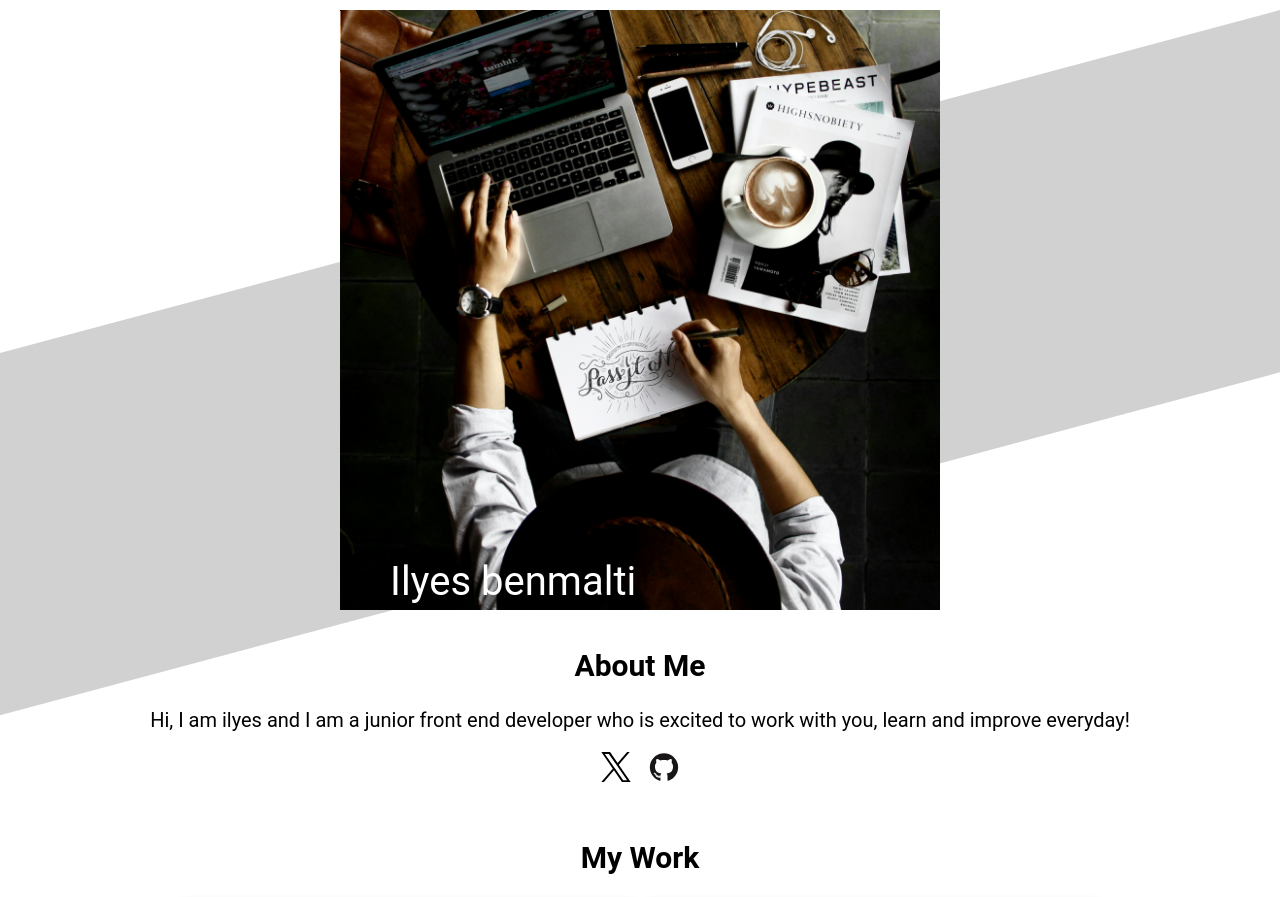
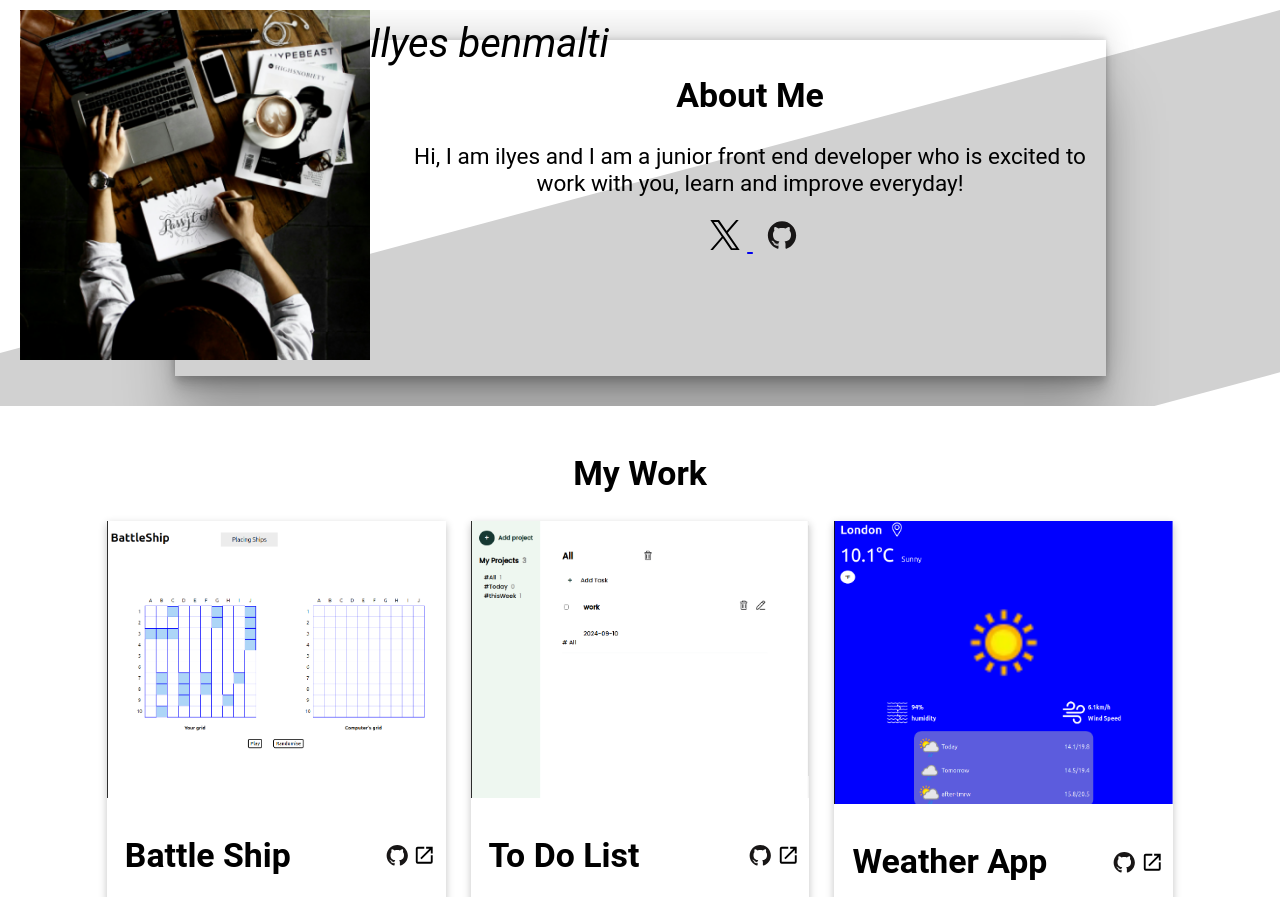
Before and after one commit to ILyes-SS/Homepage, a plain HTML site: page index.html in a window 1280 px wide. Shown: the top 897 px of the page. Drawn offline with Linux system fonts and the light colour scheme; a web font is replaced by a local one.

Commit message:
finish the project (i did not commit bcuz it was straightforward)

```diff
--- a/index.html
+++ b/index.html
@@ -19,7 +19,7 @@
               ./images/pexels-knownasovan-57690-400_x_400.png 400w,
               ./images/pexels-knownasovan-57690-600_x_600.png 600w
             "
-            sizes="(max-width: 700px) 400px, 600px"
+            sizes="(max-width: 700px) 400px,(min-width: 700px) 300px"
           />
           <div class="full-name">Ilyes benmalti</div>
         </div>
@@ -30,6 +30,7 @@
             to work with you, learn and improve everyday!
           </p>
           <div class="contact-icons">
+            <a href="https://x.com/MIT_CSAIL/status/1363172815315214336">
               <svg viewBox="0 0 128 128">
                 <path
                   d="M75.916 54.2 122.542 0h-11.05L71.008 47.06 38.672 0H1.376l48.898 71.164L1.376 128h11.05L55.18 78.303 89.328 128h37.296L75.913 54.2ZM60.782 71.79l-4.955-7.086-39.42-56.386h16.972L65.19 53.824l4.954 7.086 41.353 59.15h-16.97L60.782 71.793Z"
@@ -37,7 +38,9 @@
                   style="stroke-width: 0.104373"
                 ></path>
               </svg>
+            </a>
 
+            <a href="https://github.com/Senpai-cod">
               <svg viewBox="0 0 128 128">
                 <g fill="#181616">
                   <path
@@ -50,6 +53,7 @@
                   ></path>
                 </g>
               </svg>
+            </a>
           </div>
         </div>
       </section>
@@ -62,6 +66,7 @@
               <div class="project-infos-top">
                 <h2>Battle Ship</h2>
                 <div class="project-icons">
+                  <a href="https://github.com/Senpai-cod/Battle-Ship">
                     <svg viewBox="0 0 128 128">
                       <g fill="#181616">
                         <path
@@ -74,12 +79,15 @@
                         ></path>
                       </g>
                     </svg>
+                  </a>
+                  <a href="https://senpai-cod.github.io/Battle-Ship/">
                     <svg xmlns="http://www.w3.org/2000/svg" viewBox="0 0 24 24">
                       <title>open-in-new</title>
                       <path
                         d="M14,3V5H17.59L7.76,14.83L9.17,16.24L19,6.41V10H21V3M19,19H5V5H12V3H5C3.89,3 3,3.9 3,5V19A2,2 0 0,0 5,21H19A2,2 0 0,0 21,19V12H19V19Z"
                       />
                     </svg>
+                  </a>
                 </div>
               </div>
               <p class="desc">
@@ -95,6 +103,7 @@
               <div class="project-infos-top">
                 <h2>To Do List</h2>
                 <div class="project-icons">
+                  <a href="https://github.com/Senpai-cod/to-do-list">
                     <svg viewBox="0 0 128 128">
                       <g fill="#181616">
                         <path
@@ -107,12 +116,15 @@
                         ></path>
                       </g>
                     </svg>
+                  </a>
+                  <a href="https://senpai-cod.github.io/to-do-list/">
                     <svg xmlns="http://www.w3.org/2000/svg" viewBox="0 0 24 24">
                       <title>open-in-new</title>
                       <path
                         d="M14,3V5H17.59L7.76,14.83L9.17,16.24L19,6.41V10H21V3M19,19H5V5H12V3H5C3.89,3 3,3.9 3,5V19A2,2 0 0,0 5,21H19A2,2 0 0,0 21,19V12H19V19Z"
                       />
                     </svg>
+                  </a>
                 </div>
               </div>
               <p class="desc">
@@ -127,6 +139,7 @@
               <div class="project-infos-top">
                 <h2>Weather App</h2>
                 <div class="project-icons">
+                  <a href="https://github.com/Senpai-cod/Weather-App">
                     <svg viewBox="0 0 128 128">
                       <g fill="#181616">
                         <path
@@ -139,12 +152,15 @@
                         ></path>
                       </g>
                     </svg>
+                  </a>
+                  <a href="https://senpai-cod.github.io/Weather-App/">
                     <svg xmlns="http://www.w3.org/2000/svg" viewBox="0 0 24 24">
                       <title>open-in-new</title>
                       <path
                         d="M14,3V5H17.59L7.76,14.83L9.17,16.24L19,6.41V10H21V3M19,19H5V5H12V3H5C3.89,3 3,3.9 3,5V19A2,2 0 0,0 5,21H19A2,2 0 0,0 21,19V12H19V19Z"
                       />
                     </svg>
+                  </a>
                 </div>
               </div>
               <p class="desc">
@@ -160,6 +176,7 @@
               <div class="project-infos-top">
                 <h2>Tic Tac Toe</h2>
                 <div class="project-icons">
+                  <a href="https://github.com/Senpai-cod/Tic-tac-toe">
                     <svg viewBox="0 0 128 128">
                       <g fill="#181616">
                         <path
@@ -172,12 +189,15 @@
                         ></path>
                       </g>
                     </svg>
+                  </a>
+                  <a href="https://senpai-cod.github.io/Tic-tac-toe/">
                     <svg xmlns="http://www.w3.org/2000/svg" viewBox="0 0 24 24">
                       <title>open-in-new</title>
                       <path
                         d="M14,3V5H17.59L7.76,14.83L9.17,16.24L19,6.41V10H21V3M19,19H5V5H12V3H5C3.89,3 3,3.9 3,5V19A2,2 0 0,0 5,21H19A2,2 0 0,0 21,19V12H19V19Z"
                       />
                     </svg>
+                  </a>
                 </div>
               </div>
               <p class="desc">A two Players tic tac toe game, very fun!</p>
@@ -190,6 +210,7 @@
               <div class="project-infos-top">
                 <h2>Restaurant</h2>
                 <div class="project-icons">
+                  <a href="https://github.com/Senpai-cod/restaurant-page">
                     <svg viewBox="0 0 128 128">
                       <g fill="#181616">
                         <path
@@ -202,12 +223,15 @@
                         ></path>
                       </g>
                     </svg>
+                  </a>
+                  <a href="https://senpai-cod.github.io/restaurant-page/">
                     <svg xmlns="http://www.w3.org/2000/svg" viewBox="0 0 24 24">
                       <title>open-in-new</title>
                       <path
                         d="M14,3V5H17.59L7.76,14.83L9.17,16.24L19,6.41V10H21V3M19,19H5V5H12V3H5C3.89,3 3,3.9 3,5V19A2,2 0 0,0 5,21H19A2,2 0 0,0 21,19V12H19V19Z"
                       />
                     </svg>
+                  </a>
                 </div>
               </div>
               <p class="desc">
@@ -222,6 +246,7 @@
               <div class="project-infos-top">
                 <h2>Dashboard</h2>
                 <div class="project-icons">
+                  <a href="https://github.com/Senpai-cod/dashBoard">
                     <svg viewBox="0 0 128 128">
                       <g fill="#181616">
                         <path
@@ -234,12 +259,15 @@
                         ></path>
                       </g>
                     </svg>
+                  </a>
+                  <a href="https://senpai-cod.github.io/dashBoard/">
                     <svg xmlns="http://www.w3.org/2000/svg" viewBox="0 0 24 24">
                       <title>open-in-new</title>
                       <path
                         d="M14,3V5H17.59L7.76,14.83L9.17,16.24L19,6.41V10H21V3M19,19H5V5H12V3H5C3.89,3 3,3.9 3,5V19A2,2 0 0,0 5,21H19A2,2 0 0,0 21,19V12H19V19Z"
                       />
                     </svg>
+                  </a>
                 </div>
               </div>
               <p class="desc">
@@ -250,6 +278,7 @@
         </div>
       </section>
       <section class="bottom">
+        <div class="contact">
           <div class="contact-me">
             <h1>Contact Me</h1>
             <p>Reach out to me if you want to get the best services!</p>
@@ -263,6 +292,7 @@
             <li>benmaltiilyes@gmail.com</li>
           </ul>
           <div class="contact-icons">
+            <a href="https://x.com/MIT_CSAIL/status/1363172815315214336">
               <svg viewBox="0 0 128 128">
                 <path
                   d="M75.916 54.2 122.542 0h-11.05L71.008 47.06 38.672 0H1.376l48.898 71.164L1.376 128h11.05L55.18 78.303 89.328 128h37.296L75.913 54.2ZM60.782 71.79l-4.955-7.086-39.42-56.386h16.972L65.19 53.824l4.954 7.086 41.353 59.15h-16.97L60.782 71.793Z"
@@ -270,7 +300,8 @@
                   style="stroke-width: 0.104373"
                 ></path>
               </svg>
-
+            </a>
+            <a href="https://github.com/Senpai-cod">
               <svg viewBox="0 0 128 128">
                 <g fill="#181616">
                   <path
@@ -283,6 +314,8 @@
                   ></path>
                 </g>
               </svg>
+            </a>
+          </div>
         </div>
         <img src="./images/pc.jpg" alt="" />
       </section>
--- a/style.css
+++ b/style.css
@@ -27,6 +27,7 @@ body {
   transform: rotate(-15deg);
   transform-origin: top right;
 }
+
 section:first-child {
   display: flex;
 
@@ -35,6 +36,7 @@ section:first-child {
   margin-top: 10px;
   position: relative;
   overflow: hidden;
+  padding: 3rem;
 }
 .image-wrapper {
   position: relative;
@@ -65,12 +67,14 @@ section.mid {
   align-items: center;
   padding: 20px;
 }
-
+.about-me a {
+  margin-left: 7px;
+}
 .projects {
   display: grid;
   grid-template-columns: 300px;
-  grid-template-columns: repeat(auto-fill, minmax(300px, 1fr));
-  gap: 15px;
+  grid-template-columns: repeat(auto-fill, minmax(295px, 1fr));
+  gap: 25px;
 }
 .project {
   display: flex;
@@ -81,11 +85,15 @@ section.mid {
 .project img {
   min-width: 300px;
 }
+a {
+  width: 50px;
+}
 .project-icons {
   width: 5rem;
   display: flex;
   gap: 5px;
   margin-left: auto;
+  align-items: center;
 }
 .project-infos {
   padding: 10px;
@@ -118,3 +126,73 @@ section.bottom .contact-icons svg {
   margin-inline: 7px;
   margin: 10px;
 }
+
+@media (min-width: 700px) {
+  .about-me {
+    box-shadow: rgba(0, 0, 0, 0.25) 0px 54px 55px,
+      rgba(0, 0, 0, 0.12) 0px -12px 30px, rgba(0, 0, 0, 0.12) 0px 4px 6px,
+      rgba(0, 0, 0, 0.17) 0px 12px 13px, rgba(0, 0, 0, 0.09) 0px -3px 5px;
+    width: 75%;
+    min-height: 40dvh;
+    text-align: center;
+    margin-left: 0px;
+  }
+  .about-me * {
+    margin-left: 210px;
+  }
+  .image-wrapper {
+    position: absolute;
+    top: 0px;
+    left: 20px;
+  }
+  .image-wrapper > .full-name {
+    top: 10px;
+    right: 0px;
+    transform: translateX(100%);
+    color: black;
+    font-style: italic;
+  }
+  .mid > h1 {
+    align-self: flex-start;
+  }
+  .bottom {
+    display: flex;
+    align-items: center;
+  }
+  .bottom > * {
+    flex: 1;
+  }
+  .bottom > img {
+    max-width: 60vw;
+  }
+}
+@media (min-width: 1100px) {
+  body {
+    font-size: calc(2rem + 0.2vw);
+  }
+  .projects {
+    width: 86%;
+  }
+  .about-me * {
+    margin-left: 220px;
+  }
+  .project .project-infos-top {
+    align-items: baseline;
+  }
+  .image-wrapper > img {
+    width: 350px;
+  }
+  .image-wrapper > .full-name {
+    bottom: 10px;
+    left: 20px;
+    font-style: italic;
+  }
+  .mid > h1 {
+    align-self: center;
+  }
+}
+@media (min-width: 1500px) {
+  body {
+    font-size: calc(2rem + 0.35vw);
+  }
+}
```
Lines whose indentation alone changed are shown as unchanged.
